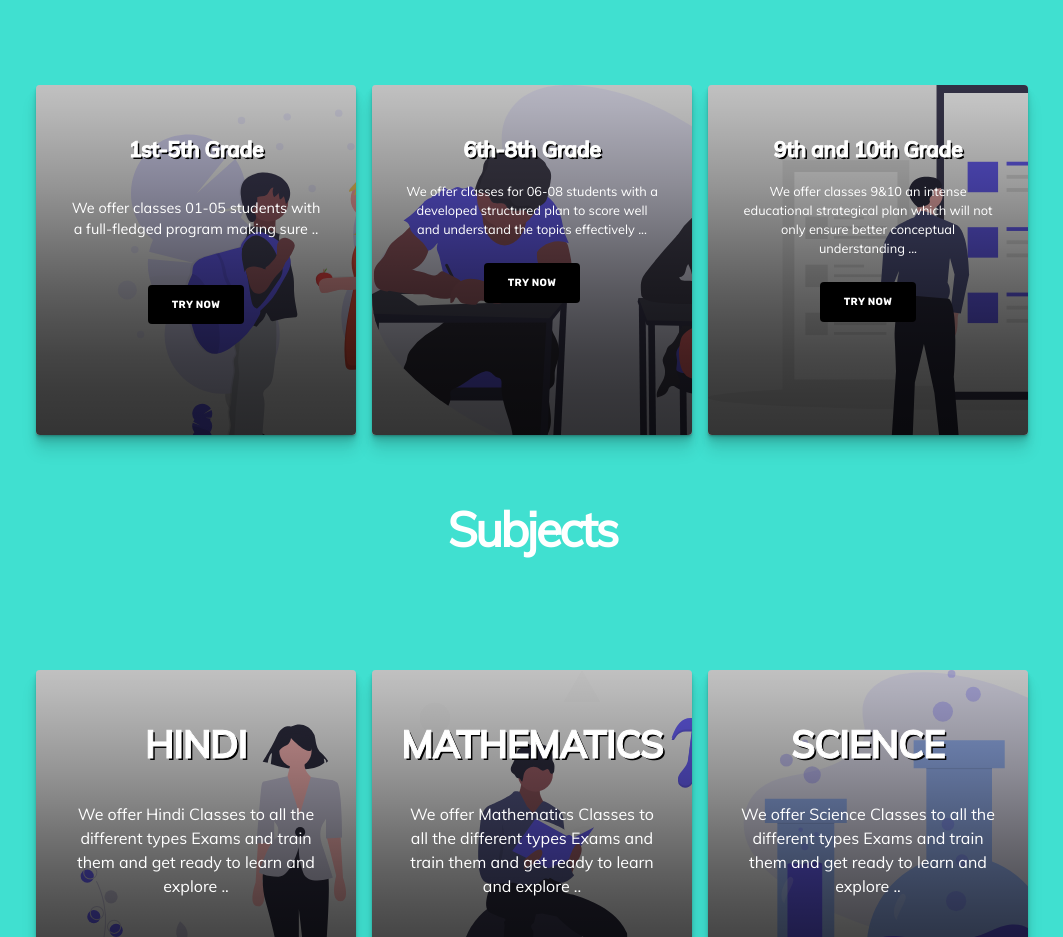
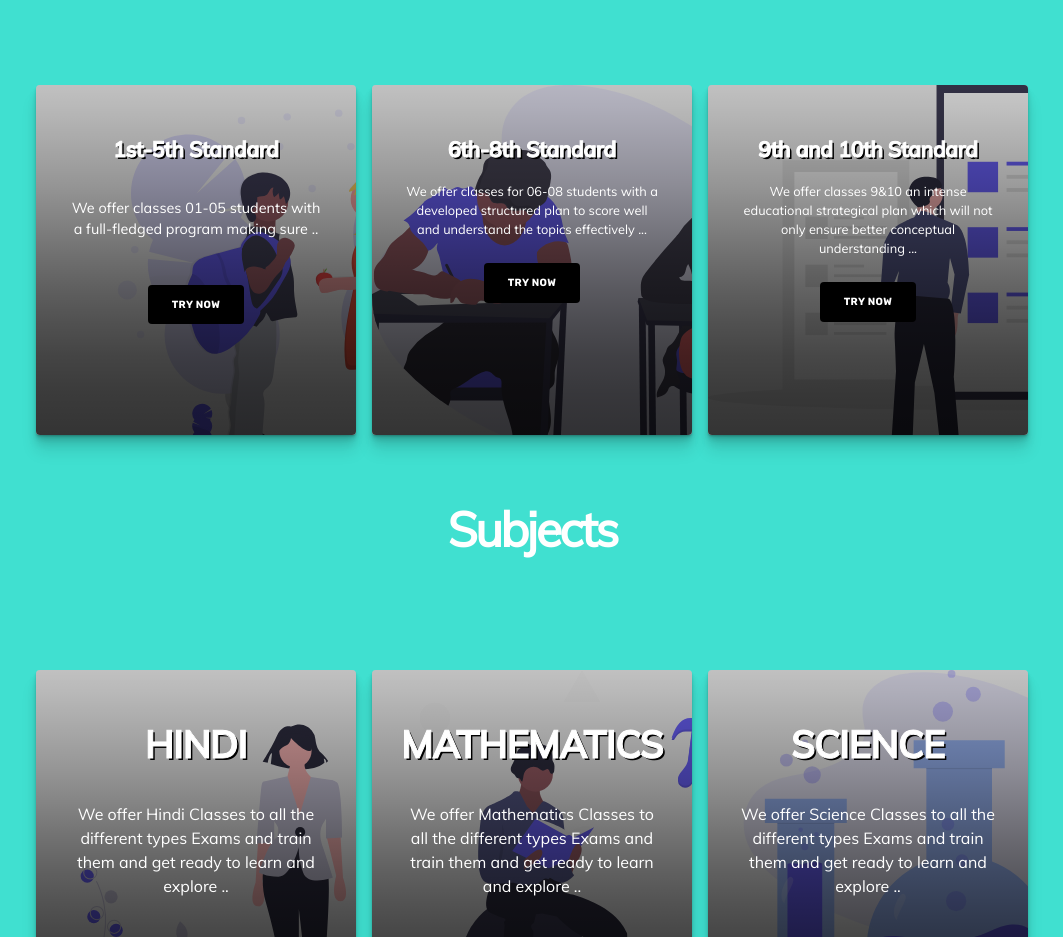
Before and after one commit to KiranPranay/Elearn, a website: page index.html in a window 1280 px wide. Shown: the part 980-1917 px from the top of the page, without its empty margins (108-1171 px from the left). Drawn offline with nearby package versions, Linux system fonts and the light colour scheme; a web font is replaced by a local one.

Commit message:
Update chnages Home page

```diff
--- a/index.html
+++ b/index.html
@@ -360,7 +360,7 @@
         <div class="page-content">
           <div class="card">
             <div class="content">
-              <h2 class="title">1st-5th Grade</h2>
+              <h2 class="title">1st-5th Standard</h2>
               <p class="copy one">
                 We offer classes 01-05 students with a full-fledged program
                 making sure ..
@@ -372,7 +372,7 @@
           </div>
           <div class="card">
             <div class="content">
-              <h2 class="title">6th-8th Grade</h2>
+              <h2 class="title">6th-8th Standard</h2>
               <p class="copy two">
                 We offer classes for 06-08 students with a developed structured
                 plan to score well and understand the topics effectively ...
@@ -385,7 +385,7 @@
 
           <div class="card">
             <div class="content">
-              <h2 class="title">9th and 10th Grade</h2>
+              <h2 class="title">9th and 10th Standard</h2>
               <p class="copy three">
                 We offer classes 9&10 an intense educational strategical plan
                 which will not only ensure better conceptual understanding ...
```
